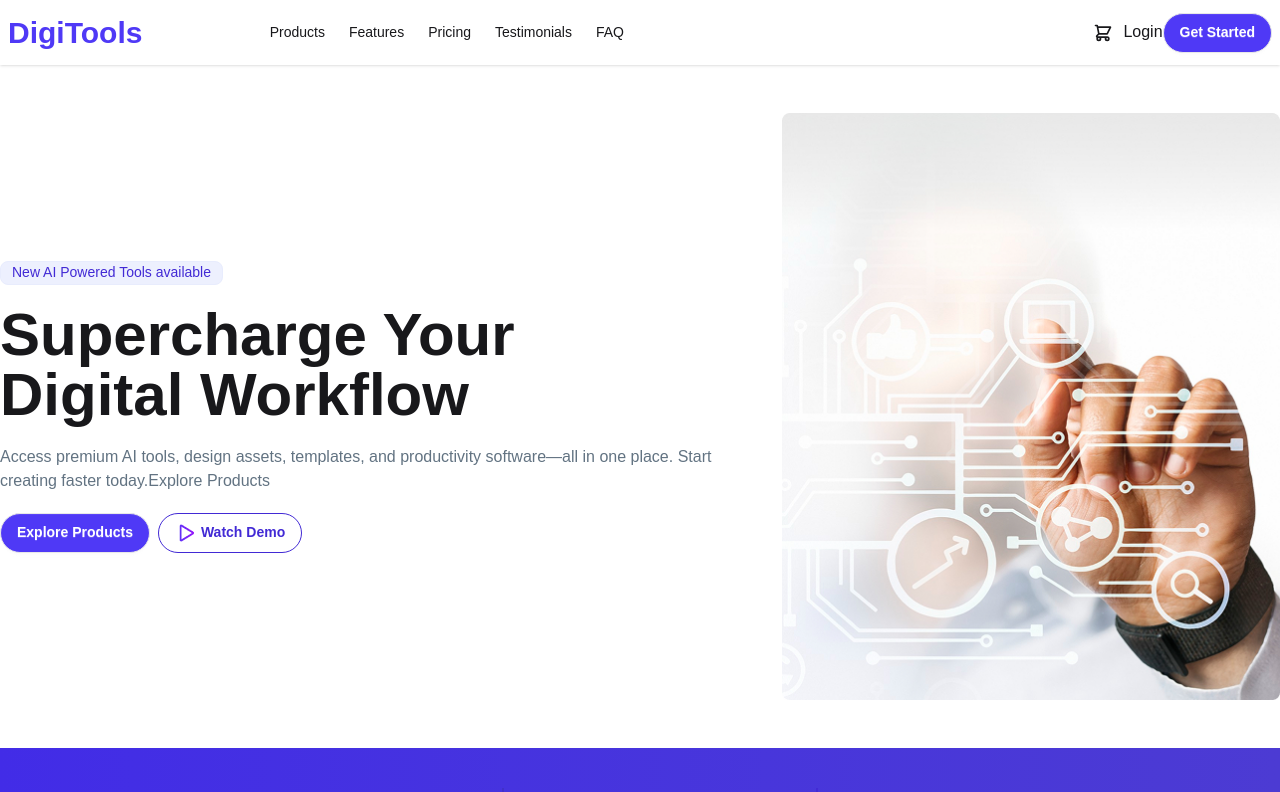
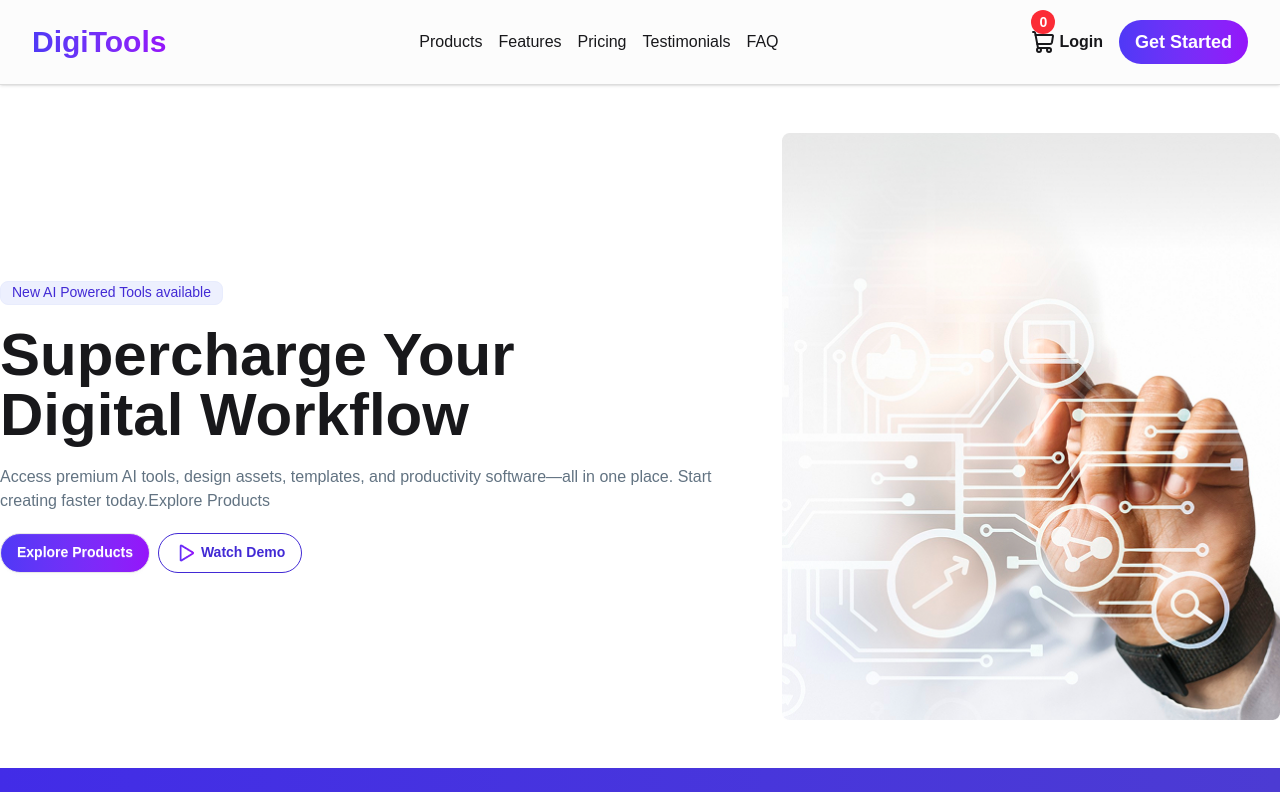
Before and after one commit to farman-arefin-tamim/A13-06, a React (Vite) app: page / in a window 1280 px wide. Shown: the top 792 px of the page. Built offline with nearby package versions, Linux system fonts and the light colour scheme.

Commit message:
Added workflow

```diff
--- a/package.json
+++ b/package.json
@@ -11,6 +11,7 @@
   },
   "dependencies": {
     "@tailwindcss/vite": "^4.2.2",
+    "lucide-react": "^1.7.0",
     "react": "^19.2.4",
     "react-dom": "^19.2.4",
     "react-icons": "^5.6.0",
--- a/src/components/Banner/Banner.jsx
+++ b/src/components/Banner/Banner.jsx
@@ -10,7 +10,7 @@ const Banner = () => {
                 <p className='text-[#627382] text-wrap'>Access premium AI tools, design assets, templates, and productivity software—all in one place. Start creating faster today.Explore Products</p>
 
                <div className='flex gap-2'>
-                 <button className='btn bg-[#4F39F6] rounded-full text-white'>Explore Products</button>
+                 <button className='btn bg-linear-to-r from-[#4F39F6] to-[#9514FA] rounded-full text-white'>Explore Products</button>
                 <button className="btn btn-outline btn-primary rounded-full"><img src={play} alt="" /> Watch Demo</button>
                </div>
             </section>
--- a/src/components/Navbar/Navbar.jsx
+++ b/src/components/Navbar/Navbar.jsx
@@ -1,61 +1,87 @@
+import { ShoppingCart } from "lucide-react";
+
+const navItems = [
+  {
+    id: 2,
+    name: "Products",
+    path: "/products",
+    dropdown: true,
+    subItems: [
+      { id: 21, name: "All Products", path: "/products" },
+      { id: 22, name: "Popular", path: "/products/popular" },
+      { id: 23, name: "New Arrivals", path: "/products/new" },
+    ],
+  },
+  {
+    id: 3,
+    name: "Features",
+    path: "/features",
+    dropdown: true,
+    subItems: [
+      { id: 31, name: "AI Tools", path: "/features/ai" },
+      { id: 32, name: "Automation", path: "/features/automation" },
+      { id: 33, name: "Analytics", path: "/features/analytics" },
+    ],
+  },
+  {
+    id: 4,
+    name: "Pricing",
+    path: "/pricing",
+  },
+  {
+    id: 5,
+    name: "Testimonials",
+    path: "/testimonials",
+  },
+  {
+    id: 6,
+    name: "FAQ",
+    path: "/faq",
+  },
+];
+
 const Navbar = ({cart}) => {
+  // Navigation Menu map Render
+  const Navigation = navItems.map((item) => (
+    <li key={item.id} className="group">
+      <a
+        className="font-medium transition-colors duration-300 group-hover:bg-linear-to-r group-hover:from-[#4F39F6] group-hover:to-[#9514FA] group-hover:bg-clip-text group-hover:text-transparent"
+        href={item.path}
+      >
+        {item.name}
+      </a>
+    </li>
+  ));
+
   return (
-    <div>
-      <div className="navbar bg-base-100 shadow-sm">
-        <div className="flex-1 navbar-start">
-          <a className="text-[#4F39F6] font-bold text-3xl">DigiTools</a>
-        </div>
-        <div className="navbar-center">
-          <ul className="menu menu-horizontal px-1">
-            <li>
-              <a>Products</a>
-            </li>
-            <li>
-              <a>Features</a>
-            </li>
-            <li>
-              <a>Pricing</a>
-            </li>
-            <li>
-              <a>Testimonials</a>
-            </li>
-            <li>
-              <a>FAQ</a>
-            </li>
-          </ul>
-        </div>
-        <div className="flex gap-4 navbar-end">
-          <div className="dropdown dropdown-end">
-            <div
-              tabIndex={0}
-              role="button"
-              className="btn btn-ghost btn-circle"
-            >
-              <div className="indicator">
-                <svg
-                  xmlns="http://www.w3.org/2000/svg"
-                  className="h-5 w-5"
-                  fill="none"
-                  viewBox="0 0 24 24"
-                  stroke="currentColor"
-                >
-                  {" "}
-                  <path
-                    strokeLinecap="round"
-                    strokeLinejoin="round"
-                    strokeWidth="2"
-                    d="M3 3h2l.4 2M7 13h10l4-8H5.4M7 13L5.4 5M7 13l-2.293 2.293c-.63.63-.184 1.707.707 1.707H17m0 0a2 2 0 100 4 2 2 0 000-4zm-8 2a2 2 0 11-4 0 2 2 0 014 0z"
-                  />{" "}
-                </svg>
-                {cart.length>0 &&  <span className="badge badge-sm indicator-item">{cart.length}</span>}
-              </div>
-            </div>
-            <span>Login</span>
-            <button className="btn rounded-full bg-[#4F39F6] text-white">Get Started</button>
-          </div>
-        </div>
+    <nav className="containers  w-full z-50 bg-gray-100/30 backdrop-blur-sm flex items-center justify-between py-5 px-8 border-b border-[#ddd] shadow-sm">
+      {/* Logo image */}
+      <div>
+        <h2 className="bg-linear-to-r from-[#4F39F6] to-[#9514FA] bg-clip-text text-transparent text-3xl font-semibold">DigiTools</h2>
       </div>
-    </div>
+
+      {/* Navigation Menu  */}
+      <ul className="hidden  gap-4 lg:flex">{Navigation}</ul>
+
+      {/* login Button */}
+      <div className="flex gap-4">
+        <button className="flex items-center font-semibold cursor-pointer gap-1">
+          <span className="relative">
+            {" "}
+            <span className="absolute -top-5  bg-red-500 w-6 h-6 flex items-center justify-center rounded-full text-white text-sm">
+              {cart.length}
+            </span>
+            <ShoppingCart />
+          </span>{" "}
+          Login
+        </button>
+
+        {/* Get Started Buttons */}
+        <button className="bg-linear-to-r from-[#4F39F6] to-[#9514FA] py-2 px-4 rounded-full text-white text-lg capitalize cursor-pointer font-semibold">
+          Get Started
+        </button>
+      </div>
+    </nav>
   );
 };
 
--- a/src/components/Pricing/Pricing.jsx
+++ b/src/components/Pricing/Pricing.jsx
@@ -2,7 +2,7 @@ import React from "react";
 
 const Pricing = () => {
   return (
-   <div>
+   <div className="pb-24">
         <div className="mt-20 mb-20">
             <h2 className="font-bold text-3xl text-center">Simple, Transparent Pricing</h2>
             <p className="text-center text-[#627382]">Choose the plan that fits your needs. Upgrade or downgrade anytime.</p>
--- a/src/components/Products/Products.jsx
+++ b/src/components/Products/Products.jsx
@@ -2,7 +2,7 @@ import React, { use } from "react";
 import AvailableProducts from "../AvailableProducts/AvailableProducts";
 import Cart from "../Cart/Cart";
 
-const Products = ({ dataPromise, cart, setCart , active, setActive}) => {
+const Products = ({ dataPromise, cart, setCart, active, setActive }) => {
   const getData = use(dataPromise);
 
   return (
@@ -19,22 +19,21 @@ const Products = ({ dataPromise, cart, setCart , active, setActive}) => {
             name="my_tabs_1"
             className="tab rounded-full w-40 bg-linear-to-r from-[#422ce7] to-[#4c3bd3] text-white"
             aria-label="Products"
-          defaultChecked
+
             checked={active === "products"}
-          onClick={()=>setActive("products")}
+            onClick={() => setActive("products")}
           />
           <input
             type="radio"
             name="my_tabs_1"
-          className="tab rounded-full w-40 bg-linear-to-r from-[#422ce7] to-[#4c3bd3] text-white"
+            className="tab rounded-full w-40 bg-linear-to-r from-[#4F39F6] to-[#9514FA] text-white"
             aria-label={`Carts (${cart.length})`}
             checked={active === "cart"}
-           onClick={()=>setActive("cart")}
+            onClick={() => setActive("cart")}
           />
         </div>
       </div>
-      {
-        active==="products"? (
+      {active === "products" ? (
         <div className="grid grid-cols-1 md:grid-cols-3 space-y-6 mt-8">
           {getData.map((data) => {
             return (
@@ -48,9 +47,8 @@ const Products = ({ dataPromise, cart, setCart , active, setActive}) => {
           })}
         </div>
       ) : (
-          <Cart cart={cart}></Cart>
-        )
-      }
+        <Cart cart={cart} setCart={setCart}></Cart>
+      )}
     </div>
   );
 };
--- a/src/components/Steps/Steps.jsx
+++ b/src/components/Steps/Steps.jsx
@@ -4,7 +4,7 @@ import products from "../../assets/package.png";
 import rocket from "../../assets/rocket.png";
 const Steps = () => {
   return (
-    <div className="bg-gray-100">
+    <div className="bg-gray-100 pb-15">
       <div className="text-center mt-12 pt-12">
         <h2 className="font-bold text-3xl">Get Started In 3 Steps</h2>
         <p className="text-[#627382]">
@@ -32,7 +32,7 @@ const Steps = () => {
         </div>
         <div className="card w-96 bg-base-100 card-lg shadow-sm">
           <div className="card-body items-center">
-            <img src={rocket} alt="" className=" border border-red-800 rounded-4xl"/>
+            <img src={rocket} alt="" className=""/>
             <h2 className="card-title">Start Creating</h2>
             <p className="text-[#627382] text-center">
               Download and start using your premium tools immediately.
--- a/src/components/Workflow/Workflow.jsx
+++ b/src/components/Workflow/Workflow.jsx
@@ -2,8 +2,9 @@ import React from 'react';
 
 const Workflow = () => {
     return (
-        <div className='bg-linear-to-r from-[#422ce7] to-[#4c3bd3] h-[50vh]'>
-            <div className='text-center text-white'>
+        <div className='bg-linear-to-r from-[#422ce7] to-[#4c3bd3] h-[80vh] flex justify-center items-center'>
+           <div>
+                 <div className='text-center text-white'>
                 <h3 className='font-bold text-4xl'>Ready to Transform Your Workflow?</h3>
                 <p className='text-wrap '>Join thousands of professionals who are already using Digitools to work smarter. Start your free trial today.</p>
             </div>
@@ -14,6 +15,7 @@ const Workflow = () => {
            <div className='text-center text-white'>
                  <p>14-day free trial • No credit card required • Cancel anytime</p>
            </div>
+           </div>
         </div>
     );
 };
```
Also changed, not shown: src/components/Cart/Cart.jsx (+30 -13 lines), 1 other file (tests, documents, lock files or other folders). Lines whose indentation alone changed are shown as unchanged.
